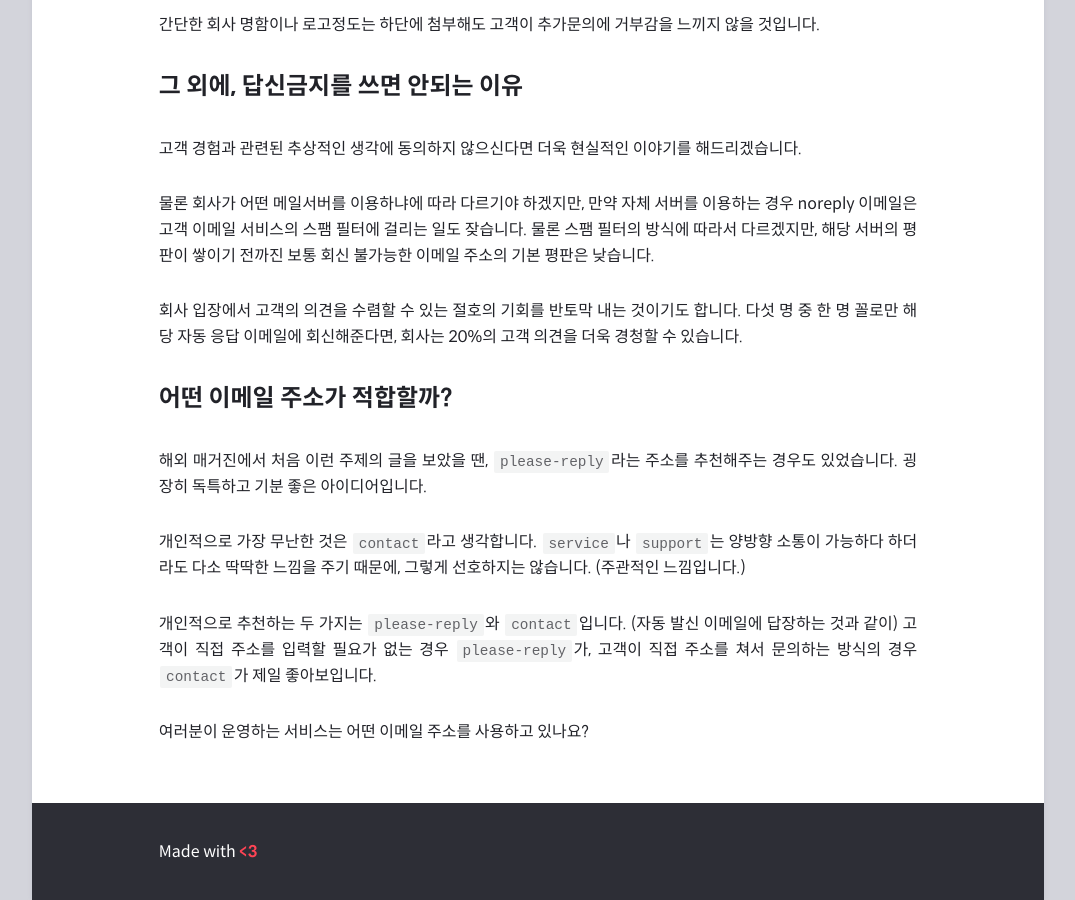
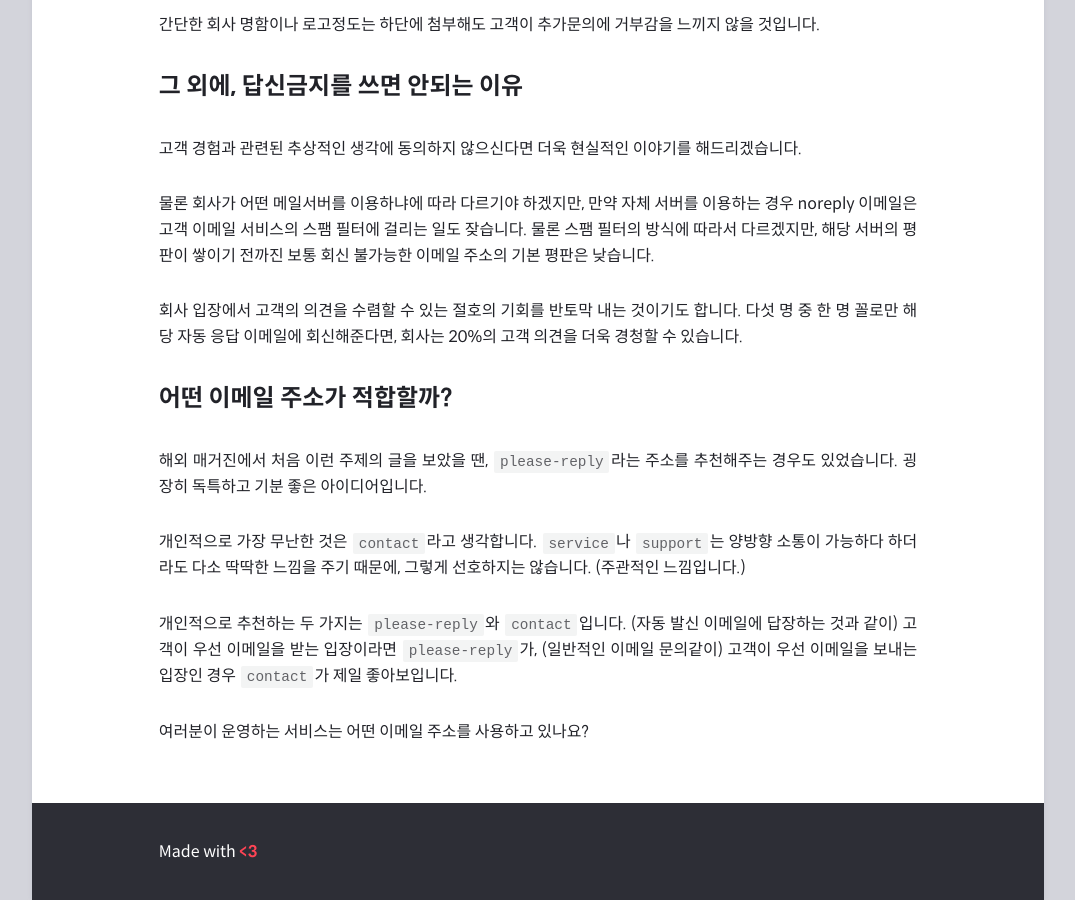
Before and after one commit to minari2/blog, a Jekyll site: the page built from _posts/2022-08-11-1.md, in a window 1280 px wide and 900 px high, scrolled down 2427 px. Shown: the whole window, without its empty margins (102-1177 px from the left). Built offline with Jekyll 4.4.1, drawn with Linux system fonts in a browser that asks for light colours.

Commit message:
Modify #1

```diff
--- a/_posts/2022-08-11-1.md
+++ b/_posts/2022-08-11-1.md
@@ -100,6 +100,6 @@ layout: post
 
 개인적으로 가장 무난한 것은 `contact`라고 생각합니다. `service`나 `support`는 양방향 소통이 가능하다 하더라도 다소 딱딱한 느낌을 주기 때문에, 그렇게 선호하지는 않습니다. (주관적인 느낌입니다.)
 
-개인적으로 추천하는 두 가지는 `please-reply`와 `contact`입니다. (자동 발신 이메일에 답장하는 것과 같이) 고객이 직접 주소를 입력할 필요가 없는 경우 `please-reply`가, 고객이 직접 주소를 쳐서 문의하는 방식의 경우 `contact`가 제일 좋아보입니다.
+개인적으로 추천하는 두 가지는 `please-reply`와 `contact`입니다. (자동 발신 이메일에 답장하는 것과 같이) 고객이 우선 이메일을 받는 입장이라면 `please-reply`가, (일반적인 이메일 문의같이) 고객이 우선  이메일을 보내는 입장인 경우 `contact`가 제일 좋아보입니다.
 
 여러분이 운영하는 서비스는 어떤 이메일 주소를 사용하고 있나요?
```
Also changed, not shown: 1 other file.
